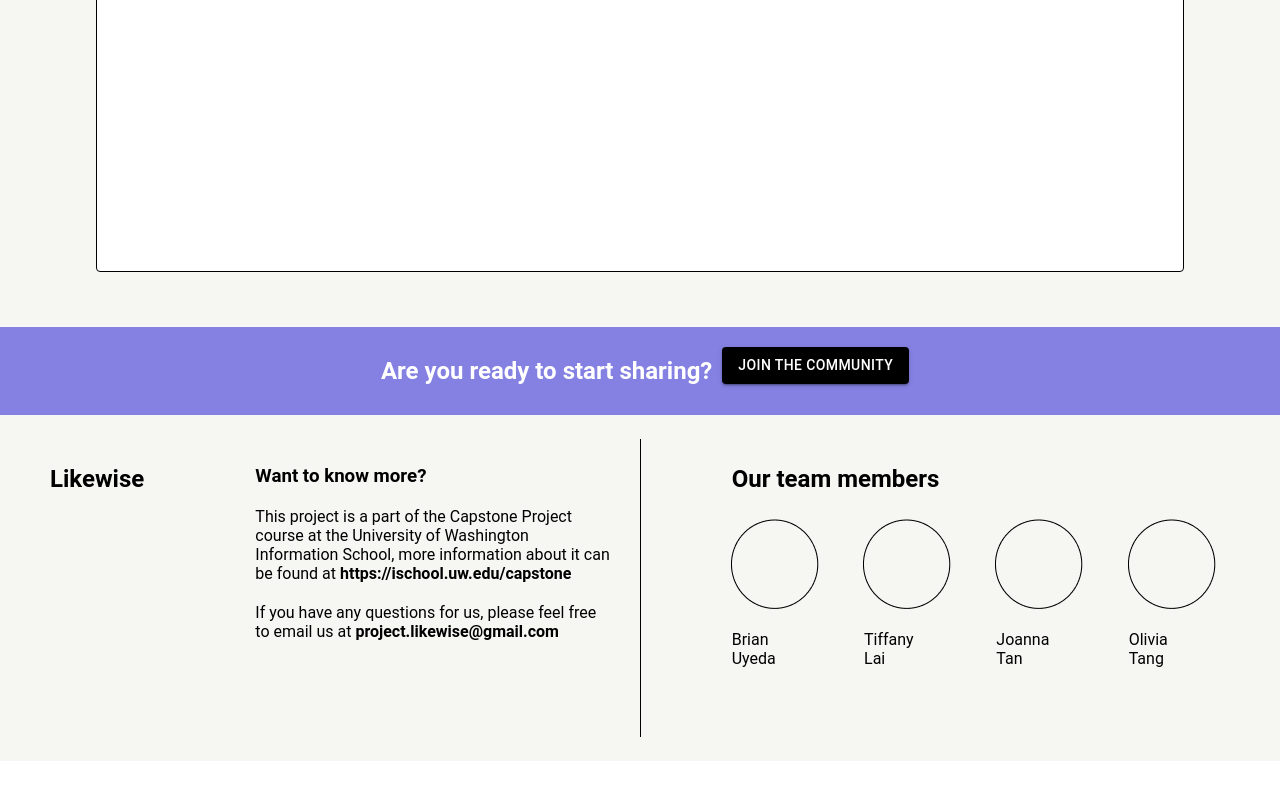
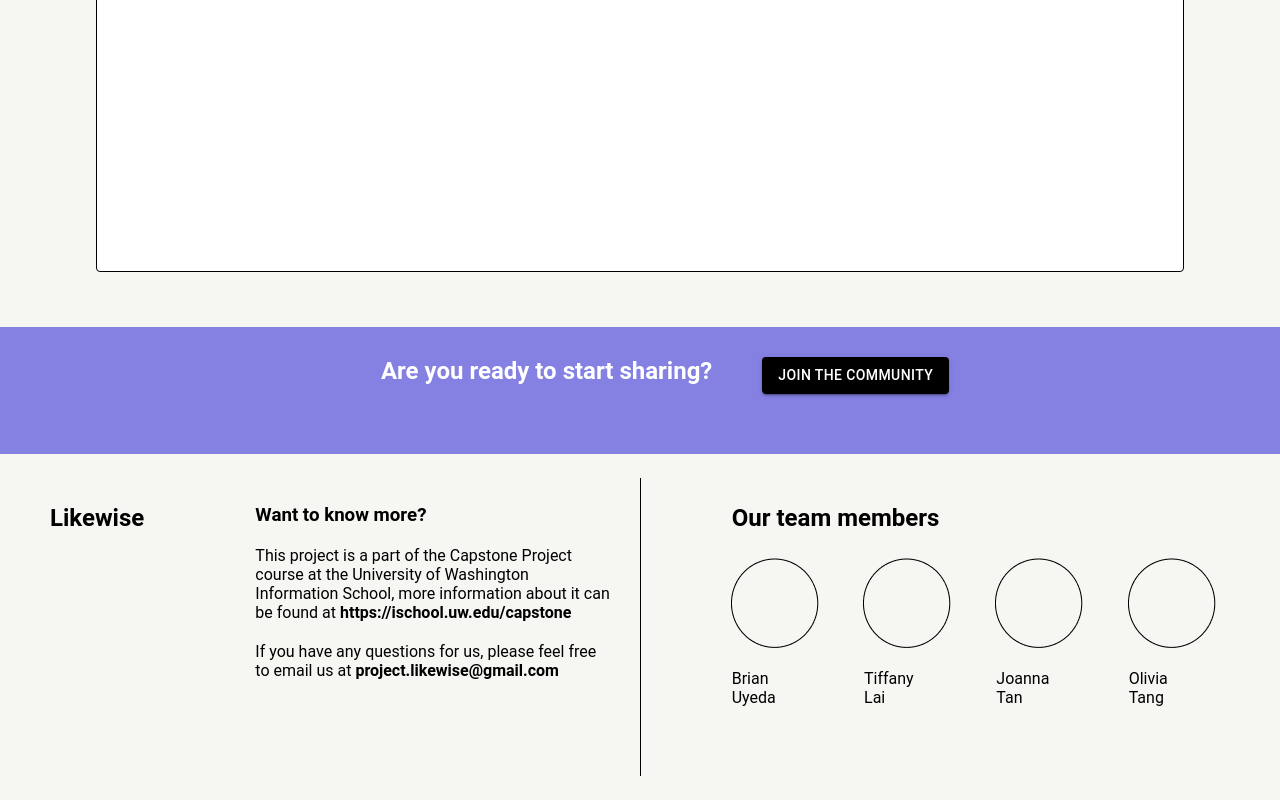
Before and after one commit to chandelier05/likewise, a React (Create React App) app in the folder likewise/: page / in a window 1280 px wide. Shown: the part 1496-2296 px from the top of the page. Before the commit the page ends 2257 px from the top, so only its background shows below. Built offline with nearby package versions, Linux system fonts and the light colour scheme.

Commit message:
need to fix styling

```diff
--- a/likewise/src/components/section2/Significance.js
+++ b/likewise/src/components/section2/Significance.js
@@ -54,15 +54,15 @@ export default function Significance(props) {
                 </div>
             </div>
                 <Grid container className={classes.purple} style={{textAlign: "center", height: "100%"}} justify="center">
-                    <Grid item spacing={4}>
+                    <Grid item spacing={4} style={{padding: "0px 40px"}}>
                         <h2 style={{display: "inline-flex"}}>
                             Are you ready to start sharing?
                         </h2>
                     </Grid>
-                    <Grid item spacing={4}>
+                    <Grid item spacing={4} style={{padding: "10px 0px 40px"}}>
                         <Button variant="contained" style={{display: "inline-flex",
                             color: "#FFFFFF", backgroundColor: "#000000"}}>Join the community</Button>
-                            </Grid>
+                    </Grid>
                 </Grid>
         </div>
     );
```
